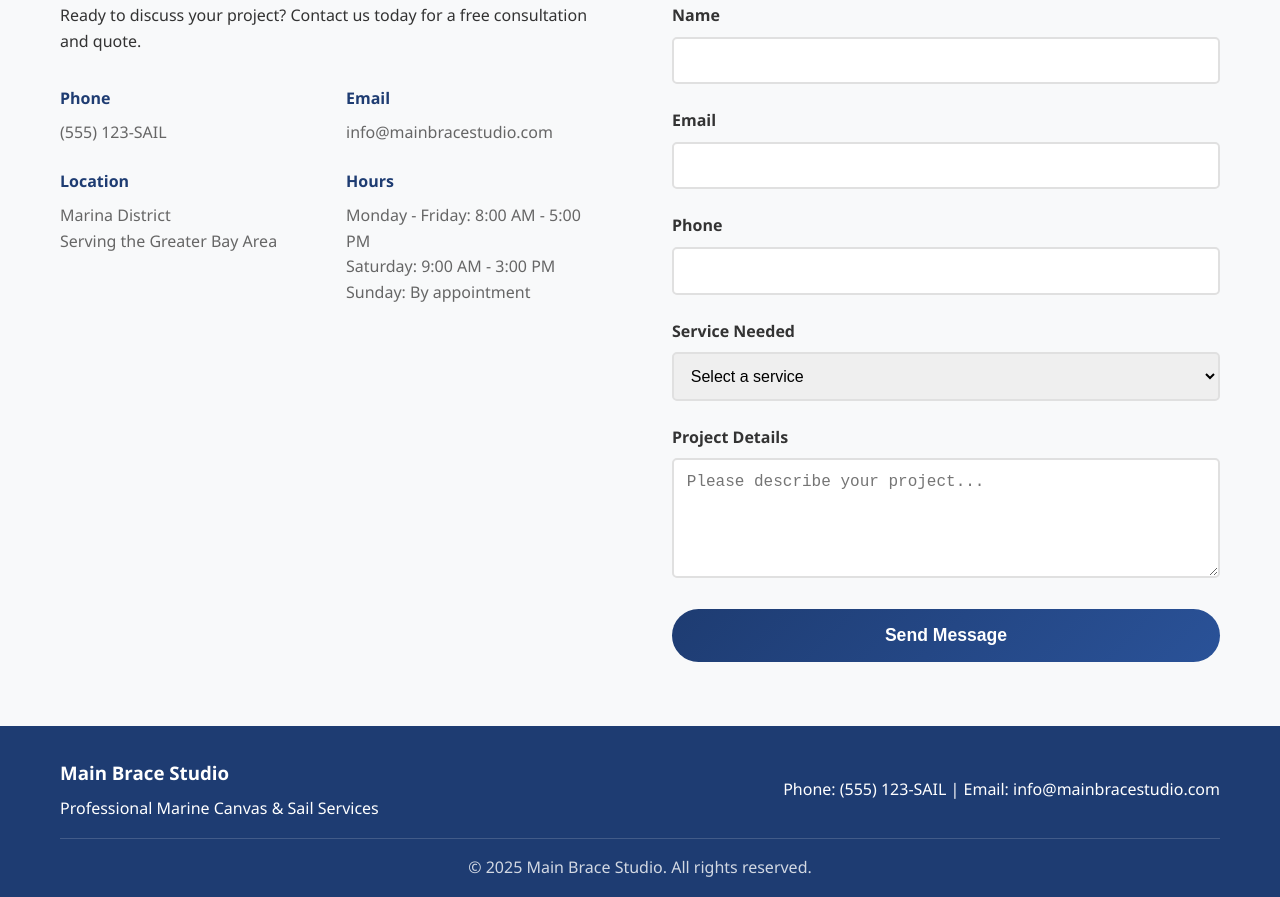
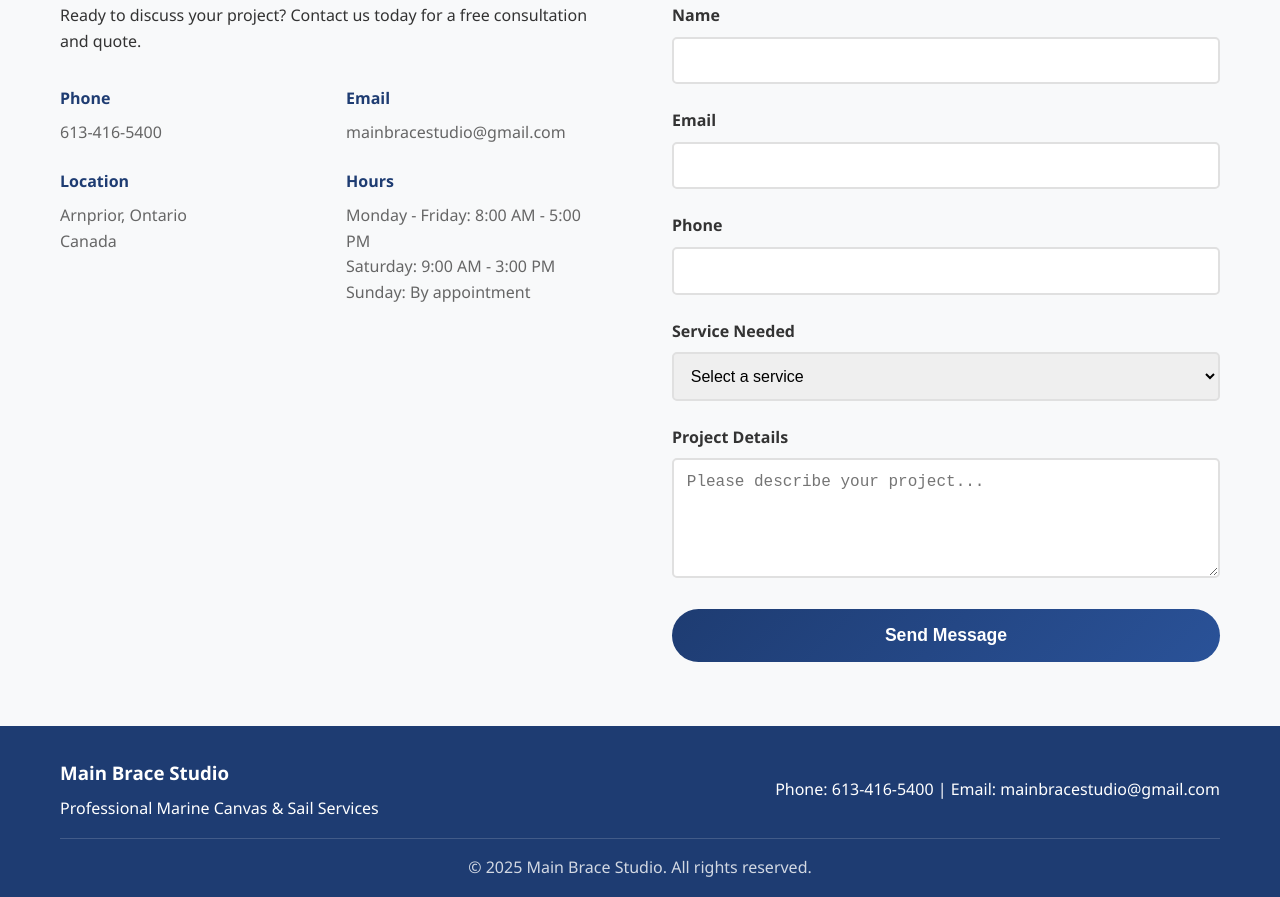
Before and after one commit to wuntusk/mainbracestudio.com, a plain HTML site: page docs/index.html in a window 1280 px wide. Shown: the part 3440-4337 px from the top of the page. Drawn offline with Linux system fonts and the light colour scheme.

Commit message:
update about

```diff
--- a/docs/index.html
+++ b/docs/index.html
@@ -108,7 +108,7 @@
                 <div class="about-content">
                     <div class="about-text">
                         <h3>Craftsmanship You Can Trust</h3>
-                        <p>Main Brace Studio has been serving the marine community for over two decades. Our passion for sailing and commitment to quality craftsmanship ensures that every project meets the highest standards.</p>
+                        <p>Main Brace Studio has been serving the marine community from our location in Arnprior, Ontario. Our passion for sailing and commitment to quality craftsmanship ensures that every project meets the highest standards.</p>
                         <p>Founded by experienced sailors who understand the demands of marine environments, we combine traditional techniques with modern materials to deliver products that perform when it matters most.</p>
                         <div class="credentials">
                             <h4>Why Choose Us?</h4>
@@ -137,16 +137,16 @@
                         <div class="contact-details">
                             <div class="contact-item">
                                 <h4>Phone</h4>
-                                <p>(555) 123-SAIL</p>
+                                <p>613-416-5400</p>
                             </div>
                             <div class="contact-item">
                                 <h4>Email</h4>
-                                <p>info@mainbracestudio.com</p>
+                                <p>mainbracestudio@gmail.com</p>
                             </div>
                             <div class="contact-item">
                                 <h4>Location</h4>
-                                <p>Marina District<br>
-                                Serving the Greater Bay Area</p>
+                                <p>Arnprior, Ontario<br>
+                                Canada</p>
                             </div>
                             <div class="contact-item">
                                 <h4>Hours</h4>
@@ -202,7 +202,7 @@
                     <p>Professional Marine Canvas & Sail Services</p>
                 </div>
                 <div class="footer-contact">
-                    <p>Phone: (555) 123-SAIL | Email: info@mainbracestudio.com</p>
+                    <p>Phone: 613-416-5400 | Email: mainbracestudio@gmail.com</p>
                 </div>
             </div>
             <div class="footer-bottom">
```
Also changed, not shown: 1 other file.
